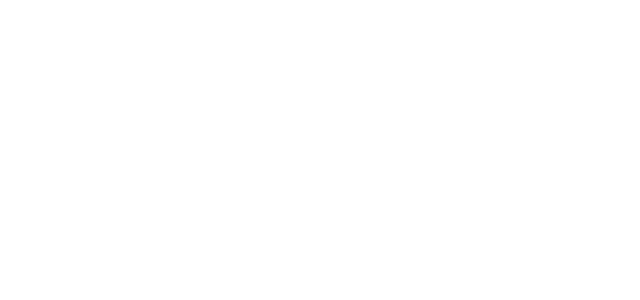
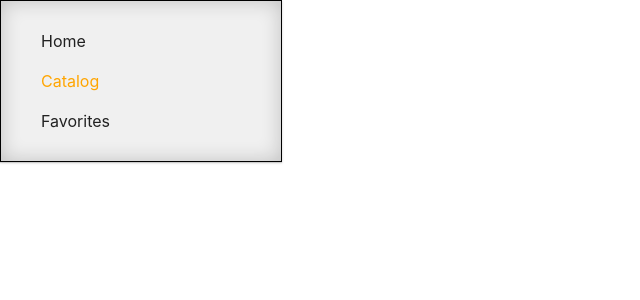
Before and after one commit to iSteffan/car-rent, a React (Create React App) app: page /car-rent/catalog in a window 1280 px wide. Shown: the top 300 px of the page, without its empty margins (0-640 px from the left). Built offline with nearby package versions, Linux system fonts and the light colour scheme.

Commit message:
update sidebar

```diff
--- a/src/components/Layout/Layout.jsx
+++ b/src/components/Layout/Layout.jsx
@@ -1,13 +1,29 @@
 import { Suspense } from 'react';
 import { Outlet } from 'react-router-dom';
+import { Link, Wrapper, Sidebar, List } from './Layout.styled';
 
 export const Layout = () => {
   return (
     <>
       <main>
-        <Suspense>
-          <Outlet />
-        </Suspense>
+        <Wrapper>
+          <Sidebar>
+            <List>
+              <li>
+                <Link to="/">Home</Link>
+              </li>
+              <li>
+                <Link to="/catalog">Catalog</Link>
+              </li>
+              <li>
+                <Link to="/favorites">Favorites</Link>
+              </li>
+            </List>
+          </Sidebar>
+          <Suspense>
+            <Outlet />
+          </Suspense>
+        </Wrapper>
       </main>
     </>
   );
--- a/src/components/Layout/Layout.styled.js
+++ b/src/components/Layout/Layout.styled.js
@@ -1 +1,35 @@
 import styled from 'styled-components';
+import { NavLink as StyledLink } from 'react-router-dom';
+
+export const Link = styled(StyledLink)`
+  text-decoration: none;
+  color: #212121;
+
+  &.active {
+    color: orange;
+  }
+`;
+
+export const Wrapper = styled.div`
+  display: flex;
+`;
+
+export const Sidebar = styled.aside`
+  padding: 30px 40px;
+
+  width: 200px;
+  height: 100%;
+  border: 1px solid black;
+  background-color: rgb(0 0 0 / 6%);
+  box-shadow: inset rgba(0, 0, 0, 0.2) 0px 0px 20px 0px,
+    rgba(0, 0, 0, 0.14) 0px 1px 1px 0px, rgba(0, 0, 0, 0.12) 0px 1px 3px 0px;
+`;
+
+export const List = styled.ul`
+  padding: 0;
+  margin: 0;
+  display: flex;
+  flex-direction: column;
+  gap: 20px;
+  list-style: none;
+`;
--- a/src/index.js
+++ b/src/index.js
@@ -1,20 +1,20 @@
 import React from 'react';
 import ReactDOM from 'react-dom/client';
-import { Provider } from 'react-redux';
-import { persistor, store } from 'redux/store';
-import { PersistGate } from 'redux-persist/integration/react';
+// import { Provider } from 'react-redux';
+// import { persistor, store } from 'redux/store';
+// import { PersistGate } from 'redux-persist/integration/react';
 import { BrowserRouter } from 'react-router-dom';
 import { App } from 'components/App';
 import './index.css';
 
 ReactDOM.createRoot(document.getElementById('root')).render(
   <React.StrictMode>
-    <Provider store={store}>
-      <PersistGate loading={null} persistor={persistor}>
-        <BrowserRouter basename="/car-rent">
-          <App />
-        </BrowserRouter>
-      </PersistGate>
-    </Provider>
+    {/* <Provider store={store}>
+      <PersistGate loading={null} persistor={persistor}> */}
+    <BrowserRouter basename="/car-rent">
+      <App />
+    </BrowserRouter>
+    {/* </PersistGate>
+    </Provider> */}
   </React.StrictMode>
 );
```
